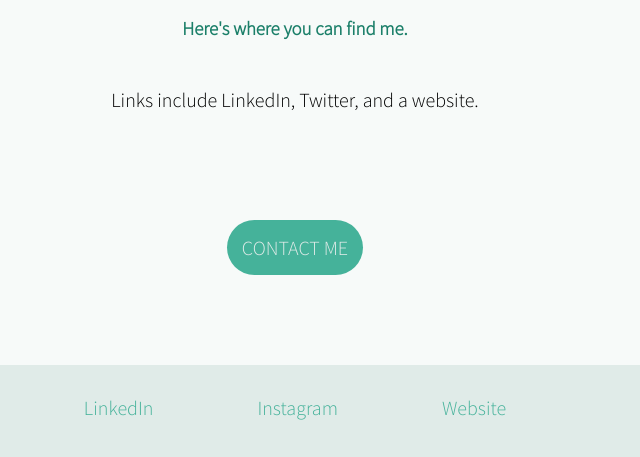
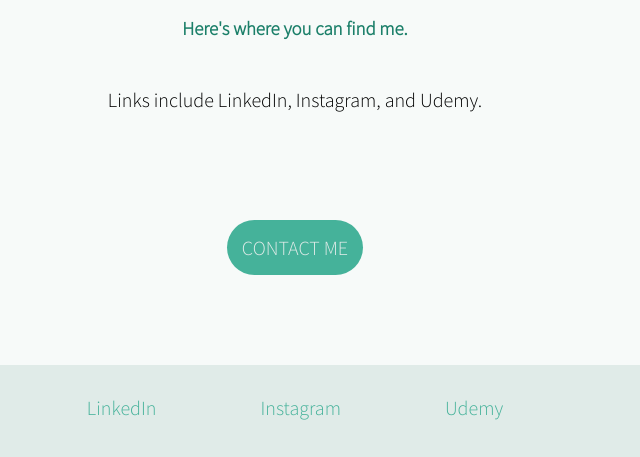
Before and after one commit to SaigeP07/firstsite, a plain HTML site: page index.html in a window 1280 px wide. Shown: the part 2012-2469 px from the top of the page, 345-985 px from the left. Drawn offline with Linux system fonts and the light colour scheme.

Commit message:
Update index.html

```diff
--- a/index.html
+++ b/index.html
@@ -43,7 +43,7 @@
     <div class="contact-me">
       <h2>Get In Touch</h2>
       <h3>Here's where you can find me.</h3>
-      <p class="links-desc">Links include LinkedIn, Twitter, and a website.</p>
+      <p class="links-desc">Links include LinkedIn, Instagram, and Udemy.</p>
       <a class="BUTTON_GOT" href="mailto:saige.parrish@gmail.com">CONTACT ME</a>
     </div>
   </div>
@@ -52,7 +52,7 @@
     <div class="web-links">
       <a class="footer-link" href="https://www.linkedin.com/">LinkedIn</a>
       <a class="footer-link" href="https://www.instagram.com/raleighsaige/">Instagram</a>
-      <a class="footer-link" href="https://www.udemy.com/">Website</a>
+      <a class="footer-link" href="https://www.udemy.com/">Udemy</a>
     </div>
     <p class="copyright">© 2021 Raleigh Parrish</p>
   </div>
```
